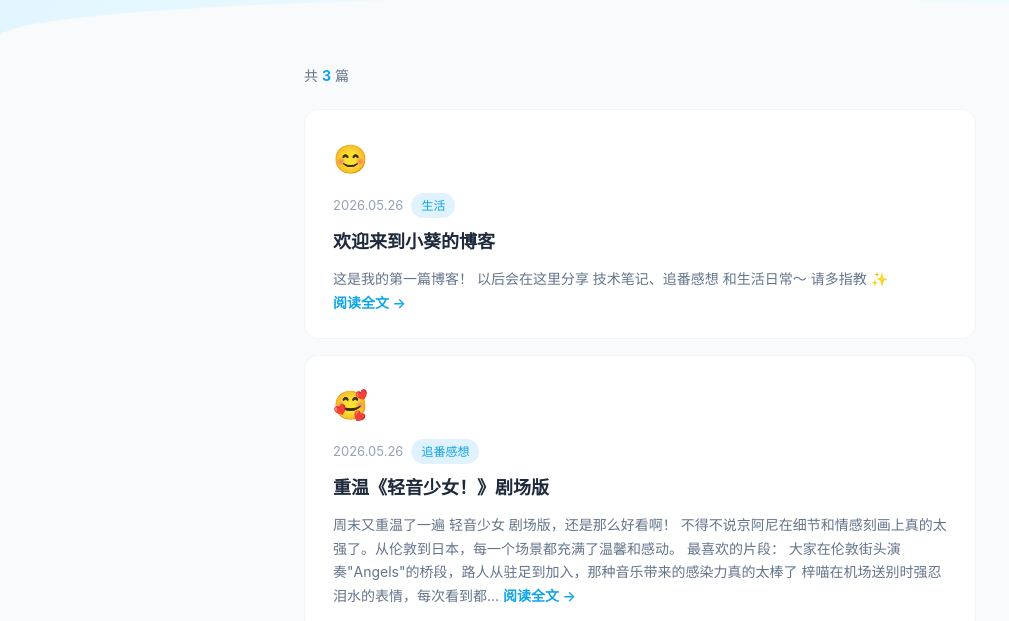
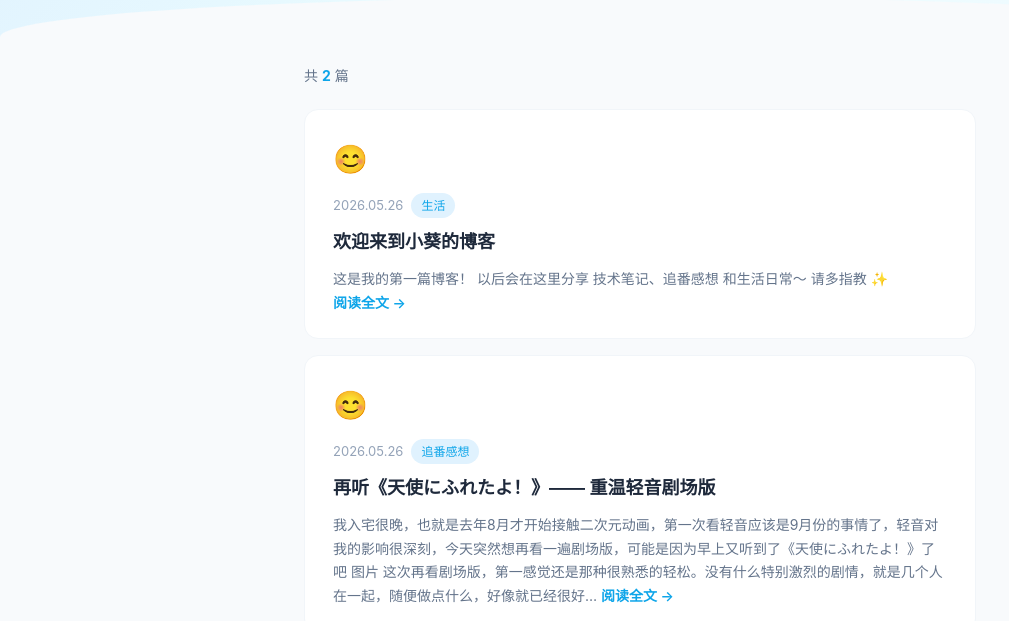
Before and after one commit to xiaokuiizumi/xiaokui-blog, a plain HTML site: page posts.html in a window 1280 px wide. Shown: the part 187-808 px from the top of the page, without its empty margins (0-1009 px from the left). Drawn offline with nearby package versions, Linux system fonts and the light colour scheme.

Commit message:
Restore original article text, remove auto-generated post

```diff
--- a/posts.html
+++ b/posts.html
@@ -99,8 +99,7 @@
         const STORAGE_KEY = 'xiaokui_posts_static';
         const DEFAULT_POSTS = [
             { title: '欢迎来到小葵的博客', content: '这是我的第一篇博客！\n\n以后会在这里分享 **技术笔记**、**追番感想** 和生活日常～\n\n请多指教 ✨', tag: '生活', mood: '😊', date: '2026-05-26' },
-            { title: '重温《轻音少女！》剧场版', content: '周末又重温了一遍 **轻音少女 剧场版**，还是那么好看啊！\n\n不得不说京阿尼在细节和情感刻画上真的太强了。从伦敦到日本，每一个场景都充满了温馨和感动。\n\n**最喜欢的片段：**\n\n- 大家在伦敦街头演奏"Angels"的桥段，路人从驻足到加入，那种音乐带来的感染力真的太棒了\n- 梓喵在机场送别时强忍泪水的表情，每次看到都会鼻子一酸\n- 结尾那首"相遇天使"，简直就是给所有热爱K-ON!的人的一封情书\n\n> 青春就是和朋友们一起做喜欢的事，然后笑着说再见。\n\n看完之后又想去练吉他了 🎸\n\n不知道什么时候能再看到她们的新故事呢…', tag: '追番感想', mood: '🥰', date: '2026-05-26' },
-            { title: '再听《天使にふれたよ！》—— 重温轻音剧场版', content: '我入宅很晚，也就是去年 8 月才开始接触二次元动画，第一次看轻音应该是 9 月份的事情了。轻音对我的影响很深刻，今天突然想再看一遍剧场版，可能是因为早上又听到了《天使にふれたよ！》了吧。\n\n这次再看剧场版，第一感觉还是那种很熟悉的轻松。没有什么特别激烈的剧情，就是几个人在一起，随便做点什么，好像就已经很好了。\n\n剧情其实大概还记得，是她们毕业前一起去伦敦的那一段。她们毕业前一起去伦敦旅行，梓也跟着一起去了。她们后来还为梓写了一首《天使にふれたよ！》，当作离别前的礼物。\n\n刚到伦敦那一段现在反而记得特别清楚。被出租车送错酒店、在寿司店被误认成乐队、稀里糊涂被推上台——明明都是些很乱的事情，但看着的时候却一直在笑。\n\n夜里酒店安静下来，梓无意间凑到唯桌边，瞥见摊开的歌词草稿上，歪歪扭扭写着一行字：「梓喵 LovE」。她脸颊猛地一热，像被烫到似的缩回手，慌慌张张钻回自己床上，连被子都拉到了鼻尖。\n\n旅行最后一天，她们在伦敦眼下演出完，又匆匆赶着回去。\n\n归途的出租车里，是全片我最爱的一幕。出租车缓缓穿行在伦敦暮色里，梓靠在车窗上沉沉睡去。街灯的暖光一格格掠过她的发梢，车厢里流淌着轻柔的背景音乐，窗外的夜景被揉成模糊的光斑。整个狭小空间，都被包裹在一种安静又柔软的温柔里。那一刻其实什么都没有发生，我却特意把进度条拉回去，又看了一遍。明明刚看过，却还是想再确认一次。\n\n回到学校后，几人听说爵士研要办毕业演唱会，当即一拍即合，打算在教室里办一场属于轻音部的 Live。佐和子想起自己高中时的教室演唱会，决定帮助她们，悄悄帮她们瞒住了教务老师。可纸终究包不住火，熟悉的脚步声还是从走廊那头传了过来。但老师看到她们认真歌唱的模样，也只是无奈又温和地默许了这场小小的狂欢。\n\n教室的演出结束后，四人心里都开始想起来——要为梓写一首只属于她的歌。紬先一步谱好了温柔的旋律，可轮到唯填词时，却总是写了又划、改了又改，总觉得再华丽的词句，也道不尽这两年的心意。\n\n直到某天在天台，风轻轻吹过，唯忽然想起刚入部时，大家演奏的那首《请给我翅膀吧》。她望着楼下的校园，忽然轻声开口：\n\n> "给了我们翅膀的，就是梓喵啊。"\n> "梓喵是让我们变得幸福的、小小的、可爱的天使。"\n\n一瞬间，所有的心意都汇成了歌词。她们赶在毕业之前，终于完成了这份藏满温柔的礼物。\n\n在熟悉的轻音部活动室里，梓被四人请到中间。琴弦轻拨，《天使にふれたよ！》的旋律缓缓响起，把那些一直没说出口的话，都唱给了她。\n\n画面一转，少女们在桥上奔跑。「おしまい」的字样出现，电影就此结束。但我总觉得，她们的故事还在继续。她们会升入大学，会拥有更远的未来，只是我们，好像已经没有办法再看到后面的部分了。', tag: '追番感想', mood: '😊', date: '2026-05-26' }
+            { title: '再听《天使にふれたよ！》—— 重温轻音剧场版', content: '我入宅很晚，也就是去年8月才开始接触二次元动画，第一次看轻音应该是9月份的事情了，轻音对我的影响很深刻，今天突然想再看一遍剧场版，可能是因为早上又听到了《天使にふれたよ！》了吧\n图片\n这次再看剧场版，第一感觉还是那种很熟悉的轻松。没有什么特别激烈的剧情，就是几个人在一起，随便做点什么，好像就已经很好了。\n\n剧情其实大概还记得，是她们毕业前一起去伦敦的那一段。她们毕业前一起去伦敦旅行，梓也跟着一起去了。她们后来还为梓写了一首《天使にふれたよ！》，当作离别前的礼物。\n\n图片\n刚到伦敦那一段现在反而记得特别清楚。被出租车送错酒店、在寿司店被误认成乐队、稀里糊涂被推上台——明明都是些很乱的事情，但看着的时候却一直在笑。\n图片\n夜里酒店安静下来，梓无意间凑到唯桌边，瞥见摊开的歌词草稿上，歪歪扭扭写着一行字：「梓喵 LovE」。她脸颊猛地一热，像被烫到似的缩回手，慌慌张张钻回自己床上，连被子都拉到了鼻尖。\n旅行最后一天，她们在伦敦眼下演出完，又匆匆赶着回去。\n\n归途的出租车里，是全片我最爱的一幕。\n出租车缓缓穿行在伦敦暮色里，梓靠在车窗上沉沉睡去。街灯的暖光一格格掠过她的发梢，车厢里流淌着轻柔的背景音乐，窗外的夜景被揉成模糊的光斑。整个狭小空间，都被包裹在一种安静又柔软的温柔里。\n那一刻其实什么都没有发生，我却特意把进度条拉回去，又看了一遍。\n明明刚看过，却还是想再确认一次。\n图片\n回到学校后，几人听说爵士研要办毕业演唱会，当即一拍即合，打算在教室里办一场属于轻音部的 Live。佐和子想起自己高中时的教室演唱会，决定帮助她们，悄悄帮她们瞒住了教务老师。可纸终究包不住火，熟悉的脚步声还是从走廊那头传了过来。但老师看到她们认真歌唱的模样，也只是无奈又温和地默许了这场小小的狂欢。\n图片\n教室的演出结束后，四人心里都开始想起来 —— 要为梓写一首只属于她的歌。紬先一步谱好了温柔的旋律，可轮到唯填词时，却总是写了又划、改了又改，总觉得再华丽的词句，也道不尽这两年的心意。\n直到某天在天台，风轻轻吹过，唯忽然想起刚入部时，大家演奏的那首《请给我翅膀吧》。她望着楼下的校园，忽然轻声开口：\n\n"给了我们翅膀的，就是梓喵啊。"\n\n"梓喵是让我们变得幸福的、小小的、可爱的天使。"\n\n图片\n一瞬间，所有的心意都汇成了歌词。她们赶在毕业之前，终于完成了这份藏满温柔的礼物。\n\n在熟悉的轻音部活动室里，梓被四人请到中间。琴弦轻拨，《天使にふれたよ！》的旋律缓缓响起，把那些一直没说出口的话，都唱给了她。\n\n图片\n\n画面一转，少女们在桥上奔跑。「おしまい」的字样出现，电影就此结束。但我总觉得，她们的故事还在继续。她们会升入大学，会拥有更远的未来，只是我们，好像已经没有办法再看到后面的部分了。', tag: '追番感想', mood: '😊', date: '2026-05-26' }
         ];
 
         function getPosts() {
```
Also changed, not shown: post.html (+1 -2 lines).
